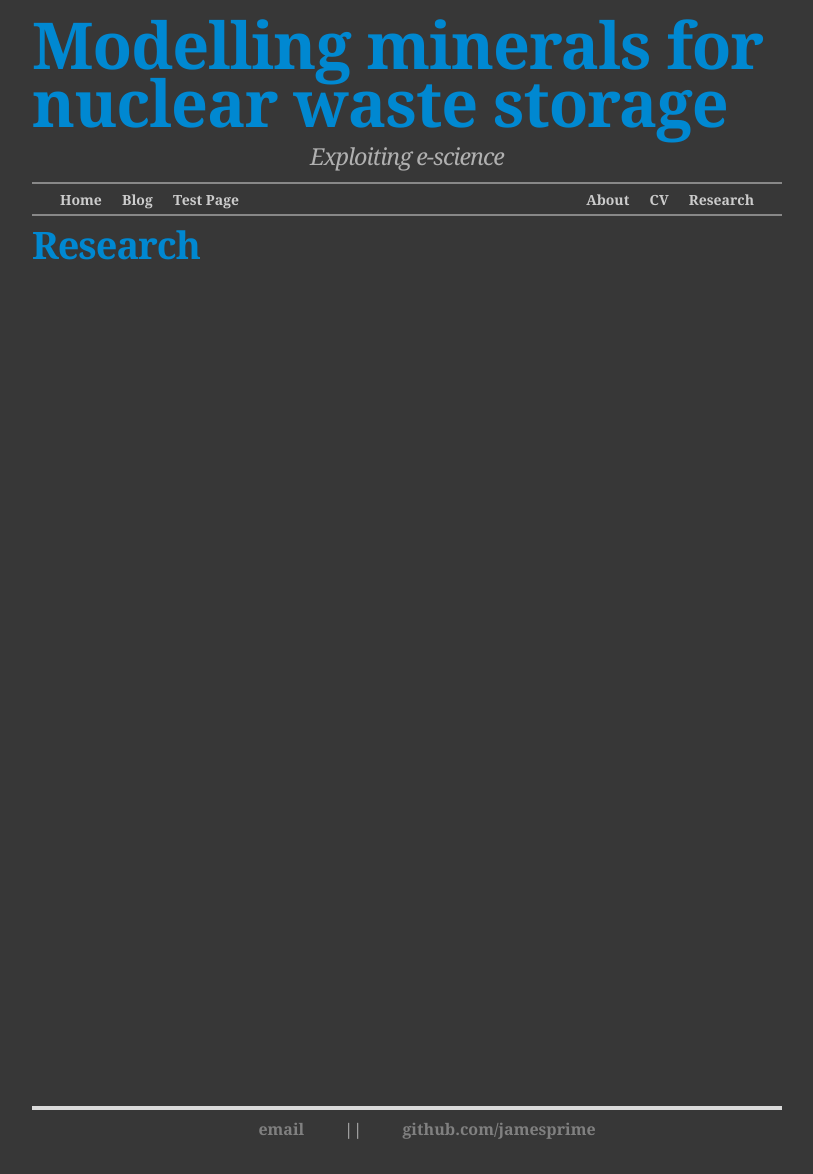
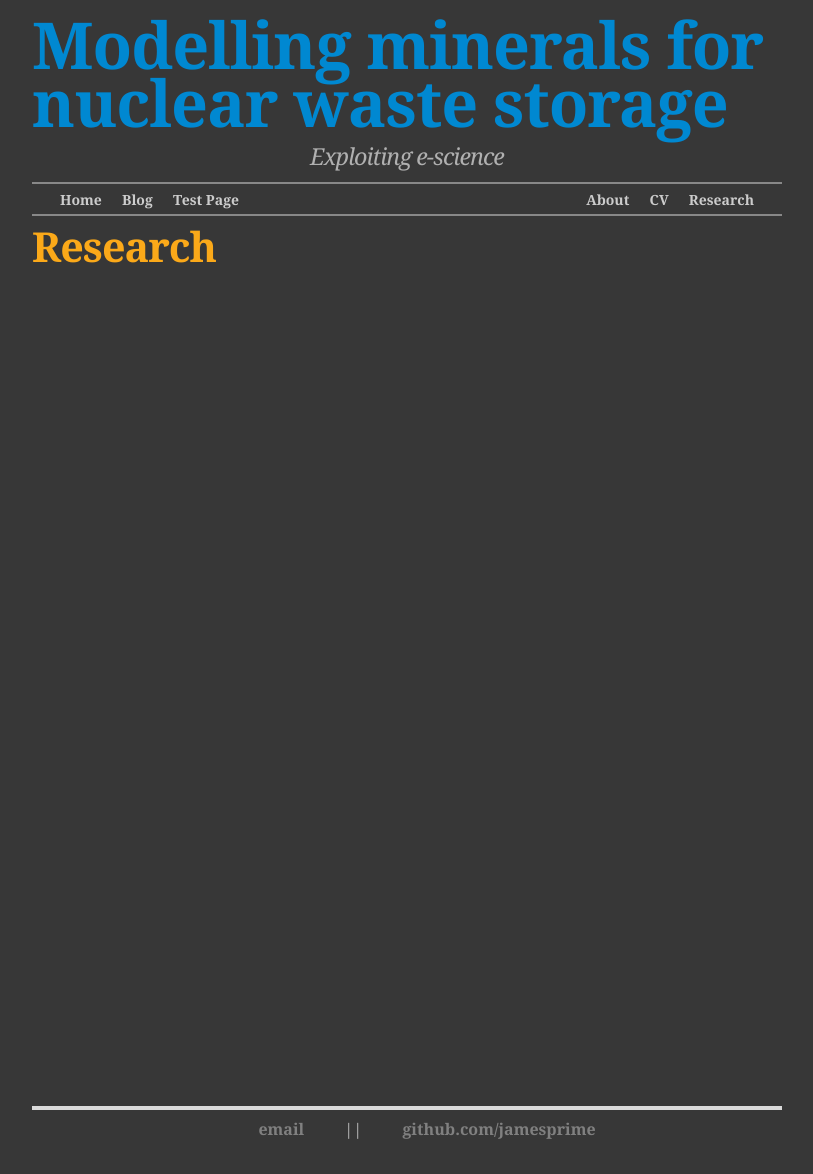
Before and after one commit to jamesprime/jamesprime.github.io, a Jekyll site: the page built from _pages/research/index.md, in a window 1280 px wide. Shown: the whole page, without its empty margins (233-1046 px from the left). Built offline with Jekyll 4.4.1, drawn with Linux system fonts in a browser that asks for light colours; nearby versions of some CDN libraries; some web fonts are replaced.

Commit message:
Updated /_sass/jp-minimal.scss
Changed references to .page_title to be .page-title

```diff
--- a/_sass/jp-minimal.scss
+++ b/_sass/jp-minimal.scss
@@ -38,7 +38,7 @@ h1 {
         }
     }
 
-    &.page_title {
+    &.page-title {
         color: #fba919;
         font-size: 3em;
         margin-bottom: 20px;
```
